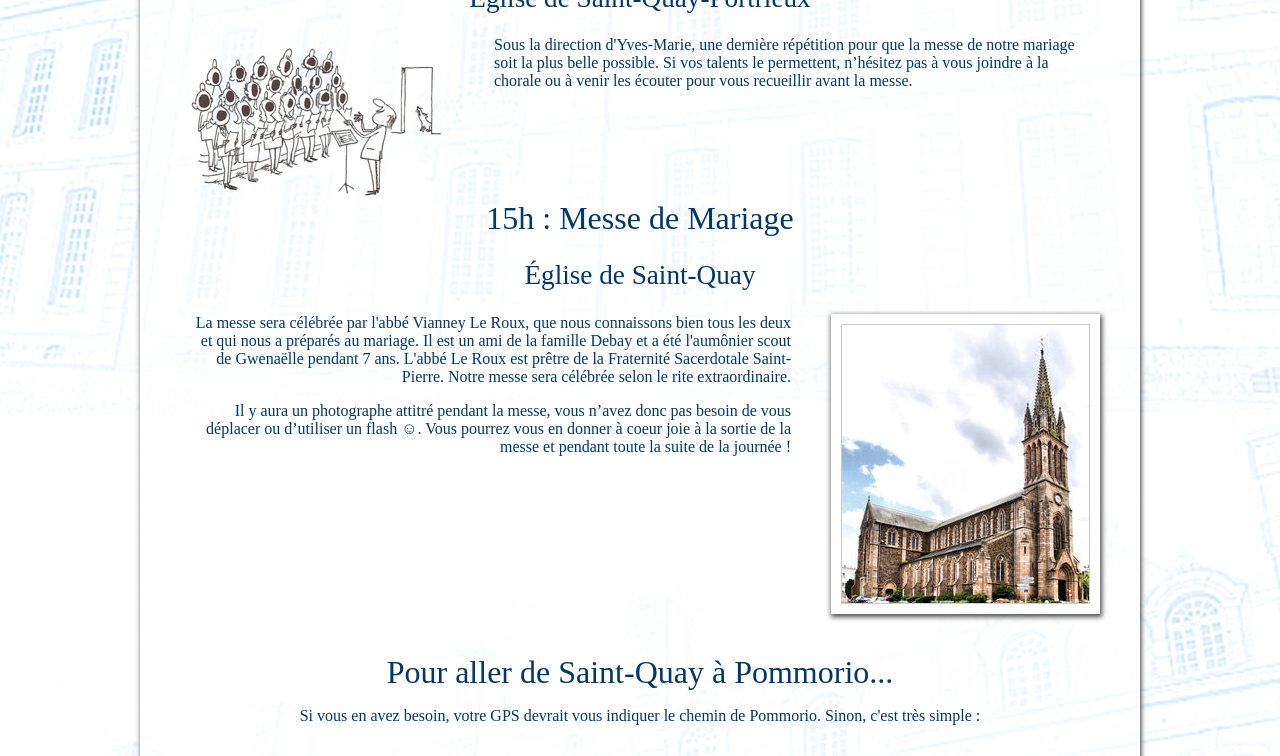
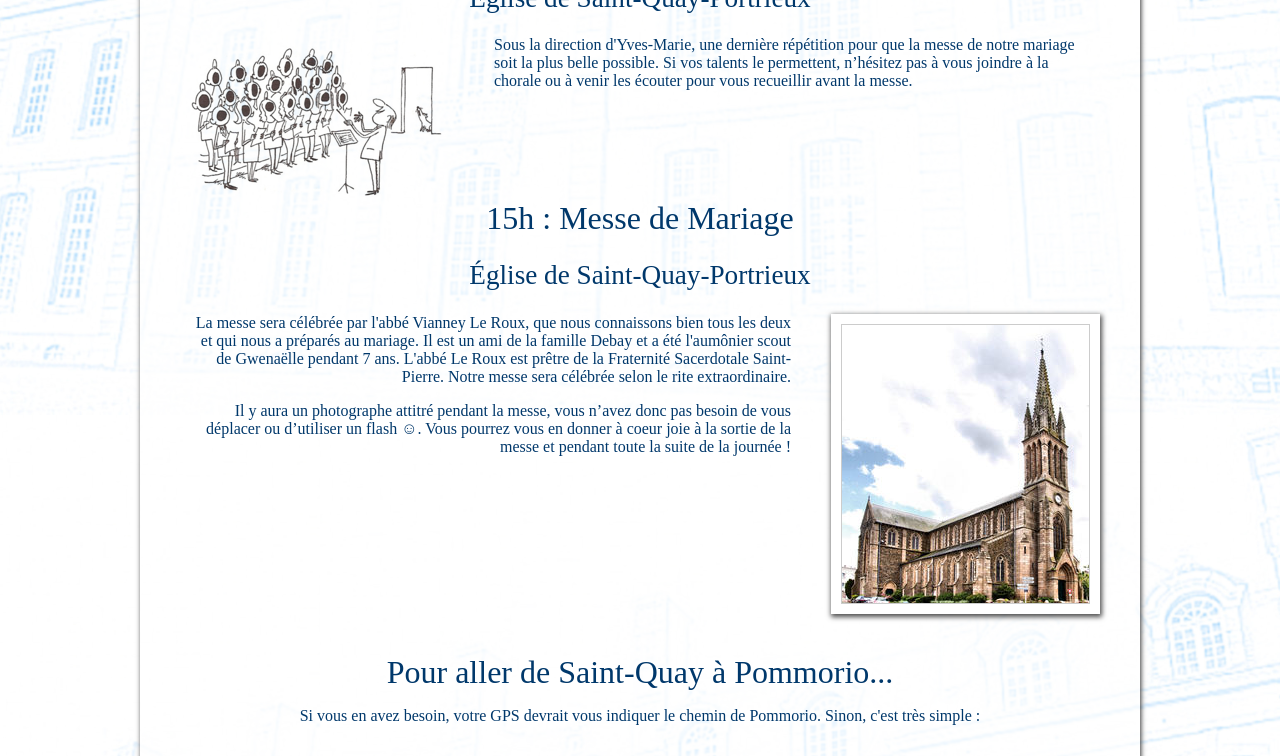
Before and after one commit to site-mariage/site-mariage-GwenaelleEtPierre, a Jekyll site: the page built from jourj.html, in a window 1280 px wide and 900 px high, scrolled down 485 px, cut to the strip 0-756 px from the top of the window. Built offline with Jekyll 4.4.1, drawn with Linux system fonts in a browser that asks for light colours; some web fonts are replaced.

Commit message:
Saint-Quay -> Saint-Quay-Portrieux

```diff
--- a/jourj.html
+++ b/jourj.html
@@ -25,7 +25,7 @@ title: Le jour J
 <section class="avec_image_droite">
   <header>
     <h1>15h : Messe de Mariage</h1>
-    <h2>Église de Saint-Quay</h2>
+    <h2>Église de Saint-Quay-Portrieux</h2>
 
   </header>
 
```
